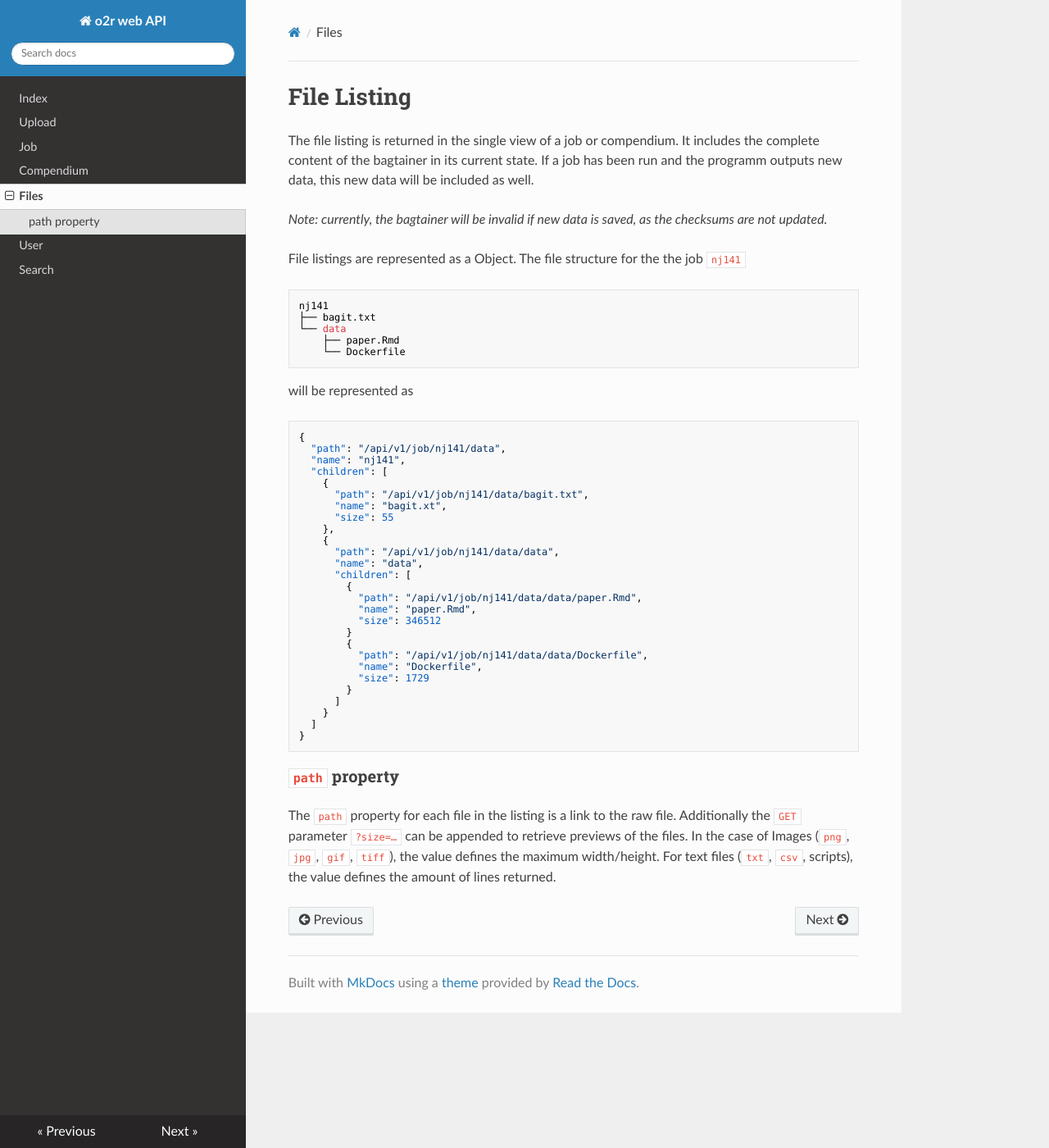
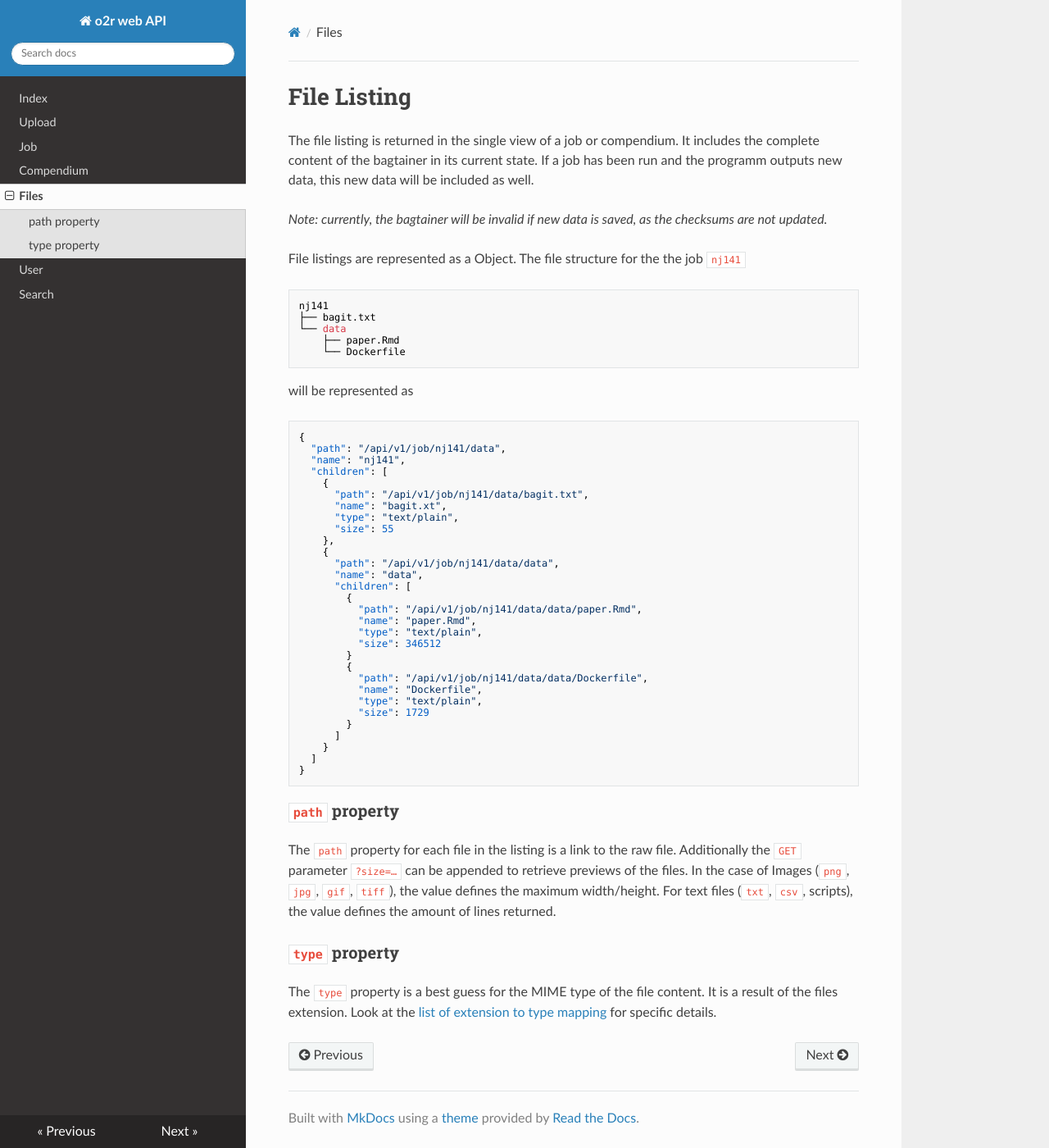
Before and after one commit to o2r-project/api, an MkDocs documentation site: the page built from docs/files.md, in a window 1280 px wide and 1400 px high. Shown: the whole window at 82% size. Built offline with MkDocs 1.6.1, drawn with Linux system fonts in a browser that asks for light colours; nearby versions of some CDN libraries; old or Windows-style settings are respelled for this version of MkDocs.

Commit message:
first draft of mime type property in file listings

```diff
--- a/docs/files.md
+++ b/docs/files.md
@@ -21,6 +21,7 @@ will be represented as
     {
       "path": "/api/v1/job/nj141/data/bagit.txt",
       "name": "bagit.xt",
+      "type": "text/plain",
       "size": 55
     },
     {
@@ -30,11 +31,13 @@ will be represented as
         {
           "path": "/api/v1/job/nj141/data/data/paper.Rmd",
           "name": "paper.Rmd",
+          "type": "text/plain",
           "size": 346512
         }
         {
           "path": "/api/v1/job/nj141/data/data/Dockerfile",
           "name": "Dockerfile",
+          "type": "text/plain",
           "size": 1729
         }
       ]
@@ -46,3 +49,7 @@ will be represented as
 ### `path` property
 
 The `path` property for each file in the listing is a link to the raw file. Additionally the `GET` parameter `?size=…` can be appended to retrieve previews of the files. In the case of Images (`png`, `jpg`, `gif`, `tiff`), the value defines the maximum width/height. For text files (`txt`, `csv`, scripts), the value defines the amount of lines returned.
+
+### `type` property
+
+The `type` property is a best guess for the MIME type of the file content. It is a result of the files extension. Look at the [list of extension to type mapping](files-mime.md) for specific details.
```
Also changed, not shown: docs/files-mime.md (added, +8 -0 lines).
